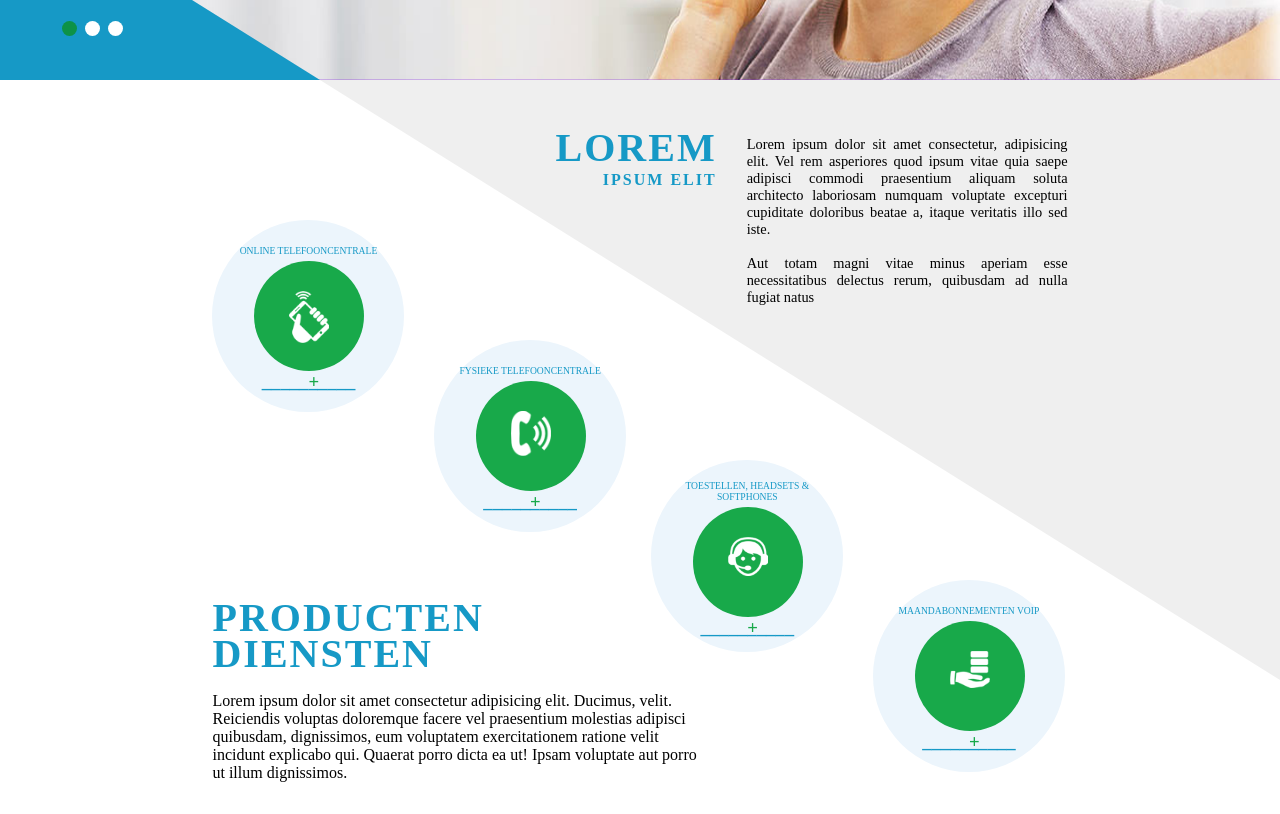
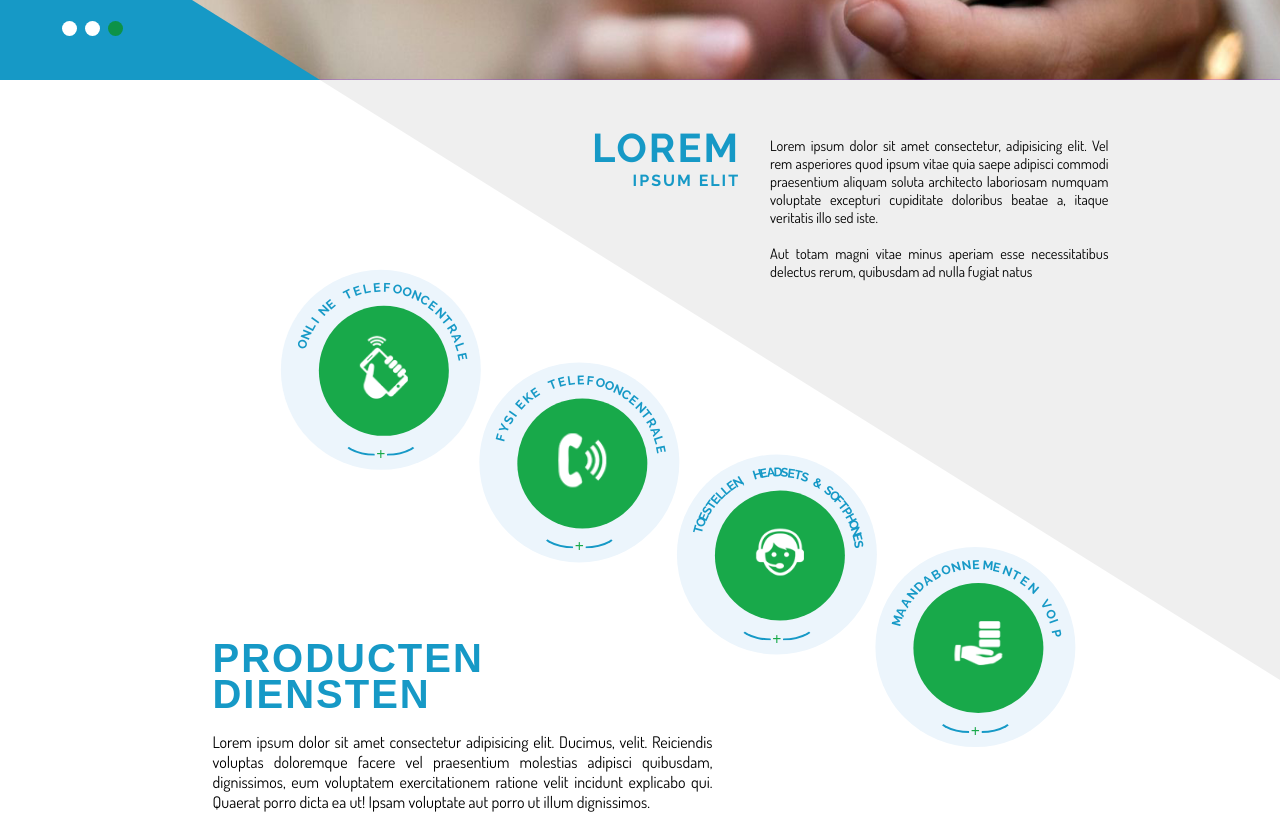
Before and after one commit to dly-47/website-test, a plain HTML site: page index.html in a window 1280 px wide. Shown: the part 560-1374 px from the top of the page. Drawn offline with Linux system fonts and the light colour scheme.

Commit message:
1st-completed

```diff
--- a/index.html
+++ b/index.html
@@ -49,15 +49,15 @@
 
             <p>Claritas est etiam processus dynam<br>icus, qui sequitur mutatione</p>
 
-            <div class="slides">
+        <div class="slides" id="trigger">
                 <div class="slide fade">
-                    <img  src="./assets/hero-landing.png">
+                    <img  src="./assets/hero-landing.png" alt="h-landing">
                 </div>
                 <div class="slide fade">
-                    <img  src="./assets/Touching-screen-on-tablet.png">
+                    <img  src="./assets/Touching-screen-on-tablet.png" alt="tablet-touching">
                 </div>
                 <div class="slide fade">
-                    <img  src="./assets/GTY_iphone_call_sk_140206_33x16_1600.png">
+                    <img  src="./assets/GTY_iphone_call_sk_140206_33x16_1600.png" alt="call-iphone">
                 </div>
             </div>
 
@@ -66,40 +66,57 @@
         </section>
 
         <section class="content">
+            <div class="content-container">
                 <div class="up-text">
                     <h2>Lorem <br><span>ipsum elit</span></h2>
-                <p>Lorem ipsum dolor sit amet consectetur, adipisicing elit. Vel rem asperiores quod ipsum vitae quia saepe adipisci commodi praesentium aliquam soluta architecto laboriosam numquam voluptate excepturi cupiditate doloribus beatae a, itaque veritatis illo sed iste. <br><br>Aut totam magni vitae minus aperiam esse necessitatibus delectus rerum, quibusdam ad nulla fugiat natus</br></p>
+                    <p>Lorem ipsum dolor sit amet consectetur, adipisicing elit. Vel rem asperiores quod ipsum vitae quia saepe adipisci commodi praesentium aliquam soluta architecto laboriosam numquam voluptate excepturi cupiditate doloribus beatae a, itaque veritatis illo sed iste. <br><br>Aut totam magni vitae minus aperiam esse necessitatibus delectus rerum, quibusdam ad nulla fugiat natus</p>
                 </div>
 
-            <div class="services">
+                <div class="services" onmouseover="">
                     <ul>
                         <li id="shake">
-                        <p>Online telefooncentrale</p>
+                            <p class="circTxt" id="ct1"></p>
                             <div class="icon-container">
-                            <img src="./assets/hand-shake-with--phone-icon-92648.png" alt="shake">
+                                <img id='shake-icon' src="./assets/hand-shake-with--phone-icon-92648.png" alt="shake">
                             </div>
-                        <h3>_____<span>+</span>_____</h3>
+                            <section class="lines">
+                                <span class="line1"></span>
+                                <h4>+</h4>
+                                <span class="line2"></span>
+                            </section>
                         </li>
                         <li id="call">
-                        <p>Fysieke telefooncentrale</p>
+                            <p class="circTxt" id="ct2"></p>
                             <div class="icon-container">
-                            <img src="./assets/phone42.png" alt="phone">
+                                <img id='call-icon' src="./assets/phone42.png" alt="phone">
                             </div>
-                        <h3>_____<span>+</span>_____</h3>
+                            <section class="lines">
+                                <span class="line1"></span>
+                                <h4>+</h4>
+                                <span class="line2"></span>
+                            </section>
                         </li>
                         <li id="headset">
-                        <p>Toestellen, headsets & softphones</p>
+                            <p class="circTxt" id="ct3"></p>
                             <div class="icon-container">
-                            <img src="./assets/headset.png" alt="headset">
+                                <img id='headset-icon' src="./assets/headset.png" alt="headset">
                             </div>
-                        <h3>_____<span>+</span>_____</h3>
+                            <section class="lines">
+                                <span class="line1"></span>
+                                <h4>+</h4>
+                                <span class="line2"></span>
+                            </section>
                         </li>
                         <li id="stack">
-                        <p>Maandabonnementen voip</p>
+                            <p class="circTxt" id="ct4"></p>
                             <div class="icon-container">
-                            <img src="./assets/stack.png" alt="stack">
+                                <img id='stack-icon' src="./assets/stack.png" alt="stack">
                             </div>
-                        <h3>_____<span>+</span>_____</h3>
+                            <section class="lines">
+                                <span class="line1"></span>
+                                <h4>+</h4>
+                                <span class="line2"></span>
+                            </section>
                         </li>
                     </ul>
                 </div>
@@ -108,15 +125,19 @@
                     <h2>Producten <br>diensten</h2>
                     <p>Lorem ipsum dolor sit amet consectetur adipisicing elit. Ducimus, velit. Reiciendis voluptas doloremque facere vel praesentium molestias adipisci quibusdam, dignissimos, eum voluptatem exercitationem ratione velit incidunt explicabo qui. Quaerat porro dicta ea ut! Ipsam voluptate aut porro ut illum dignissimos.</p>
                 </div>
+            </div>
+
+
         </section>
 
         <section class="map">
-            <iframe src="https://www.google.com/maps/embed?pb=!1m18!1m12!1m3!1d2507.3849716363297!2d3.688272015285121!3d51.06444317956474!2m3!1f0!2f0!3f0!3m2!1i1024!2i768!4f13.1!3m3!1m2!1s0x47c371a74ff26d11%3A0x5cbb38f825317e38!2sPeerstraat%20184b%2C%209000%20Gent%2C%20Belgium!5e0!3m2!1sen!2s!4v1595908001090!5m2!1sen!2s" width=100% height=400px frameborder="0" style="border:0;" allowfullscreen="" aria-hidden="false" tabindex="0"></iframe>
+            <iframe src="https://www.google.com/maps/embed?pb=!1m18!1m12!1m3!1d2507.3849716363297!2d3.688272015285121!3d51.06444317956474!2m3!1f0!2f0!3f0!3m2!1i1024!2i768!4f13.1!3m3!1m2!1s0x47c371a74ff26d11%3A0x5cbb38f825317e38!2sPeerstraat%20184b%2C%209000%20Gent%2C%20Belgium!5e0!3m2!1sen!2s!4v1595908001090!5m2!1sen!2s" height=400 style="border:0; width:100%" allowfullscreen="" aria-hidden="false" tabindex="0"></iframe>
         </section>
     </div>
 
     <footer class="bottom">
         <section class='top-footer'>
+            <div class='top-footer-container'>
                 <div id="bot-logo">
                     <a href="#">LO<span>GO</span></a>
                 </div>
@@ -129,6 +150,7 @@
                         <li>Contact</li>
                     </ul>
                 </nav>
+            </div>
         </section>
 
         <section class="mid-footer">
@@ -153,6 +175,7 @@
         </section>
     </footer>
 
-    <script src="./main.js"></script>
+    <script src="./slider.js"></script>
+    <script src="./text.js"></script>
 </body>
 </html>
--- a/main.css
+++ b/main.css
@@ -1,3 +1,10 @@
+@import url('https://fonts.googleapis.com/css2?family=Dosis:wght@400;700&family=Raleway:wght@500;700;900&display=swap');
+
+/*
+font-family: 'Dosis', sans-serif;
+font-family: 'Raleway', sans-serif;
+*/
+
 * {
     margin: 0;
     box-sizing: border-box;
@@ -9,15 +16,15 @@ a, button, li, nav :hover {
 
 .hero {
     position: relative;
-    margin: 0;
-    width: 100%;
+    margin-left: 16.6%;
+    width: 67%;
     height: 50px;
     background-color: white;
 }
 
 #logo {
     position: absolute;
-    left: 16.6%;
+    left: 0;
     top: 20px;
     display: inline-block;
     width: 50%;
@@ -26,6 +33,8 @@ a, button, li, nav :hover {
 #logo a {
     font-size: 2.2em;
     text-decoration: none;
+    font-family: 'Raleway', sans-serif;
+    font-weight: bolder;
     letter-spacing: 3px;
     color: #1699c6;
     font-weight: bold;
@@ -38,7 +47,7 @@ a, button, li, nav :hover {
 #right-sec {
     position: absolute;
     display: flex;
-    right: 16.6%;
+    right: 0;
     top: 25px;
 }
 .hero ul {
@@ -49,6 +58,7 @@ a, button, li, nav :hover {
 .hero ul li {
     display: inline;
     padding-right: 4px;
+    font-family: 'Raleway', sans-serif;
     border-right: 2px solid black;
 }
 
@@ -64,6 +74,7 @@ a, button, li, nav :hover {
 
 .buttons button {
     color: white;
+    font-family: 'Raleway', sans-serif;
     padding: 15px 27px;
     border: 0px;
     text-transform: uppercase;
@@ -86,14 +97,15 @@ a, button, li, nav :hover {
 
 .navigator ul {
     list-style-type: none;
+    font-family: 'Raleway', sans-serif;
     text-align: center;
 }
 
 .navigator ul li {
     display: inline-block;
     height: 100px;
-    padding-top: 40px;
-    margin-right: 70px;
+    padding: 40px;
+    margin-right: 20px;
     color: white;
     text-transform: uppercase;
 }
@@ -142,15 +154,20 @@ a, button, li, nav :hover {
     position: absolute;
     right: 0;
     clip-path: polygon(0 0, 100% 100%, 100% 0);
+}
 
-
+.content-container {
+    position: absolute;
+    width: 70%;
+    height: 100%;
+    left: 16.6%;
 }
 
 .up-text {
-    width: 40%;
+    width: 60%;
     display: flex;
     position: absolute;
-    right: 16.6%;
+    right: 0%;
     top: 7%;
     z-index: 1;
 }
@@ -159,6 +176,7 @@ a, button, li, nav :hover {
     width: 500px;
     margin-right: 30px;
     text-transform: uppercase;
+    font-family: 'Raleway', sans-serif;
     text-align: right;
     color: #1699c6;
     font-size: 2.5em;
@@ -173,63 +191,57 @@ a, button, li, nav :hover {
 .up-text p {
     width: 1000px;
     font-size: .9em;
+    font-family: 'Dosis', sans-serif;
     text-align: justify;
 }
 
+.services {
+    position: absolute;
+    width: 100%;
+    left: 0;
+    top: 40%;
 
+}
 .services ul {
-    position: relative;
     list-style-type: none;
-    margin-left: 16.6%;
-    padding: 0;
-    width: 66.6%;
+    width: 100%;
+    display: flex;
+    justify-content: space-between;
+    transform: rotate(25deg);
 }
 
 .services ul li {
-    position: absolute;
     display: inline-block;
+    transform: rotate(-25deg);
     border-radius: 50%;
-    width: 192px;
-    height: 192px;
+    padding-top: 24px;
+    width: 200px;
+    height: 200px;
     background-color: #ecf5fc;
     text-align: center;
 }
+
 
 .services ul li p {
     display: inline-block;
     text-align: center;
     font-size: 0.6em;
+    font-family: 'Raleway', sans-serif;
     color: #1699c6;
     text-transform: uppercase;
 }
 
-.services ul li:nth-child(1){
-    top: 140px;
-    left: 0;
-    padding: 20px;
+.icon-container img {
+    margin-top: 38px;
+    width: 3em;
 }
 
-.services ul li:nth-child(2){
-    top: 260px;
-    left: 26%;
-    padding: 20px;
+#shake-icon {
+    margin-top: 30px;
 }
 
-.services ul li:nth-child(3){
-    top: 380px;
-    right: 26%;
-    padding: 20px;
-}
-
-.services ul li:nth-child(4){
-    top: 500px;
-    right:0;
-    padding: 20px;
-}
-
-.icon-container img {
-    margin-top: 30px;
-    width: 2.5em;
+#call-icon {
+    margin-top: 35px;
 }
 
 h3 {
@@ -248,30 +260,74 @@ h3 span {
 .services ul li div {
     text-align: center;
     display: inline-block;
-    width: 110px;
-    height: 110px;
+    width: 130px;
+    height: 130px;
     background-color: #18a94a;
     border-radius: 50%;
-    margin-top: 3px;
-    margin-left: 2px;
+    margin-top: 12px;
+    margin-left: 1px;
 }
+
+.lines {
+    position: relative;
+    margin: auto;
+    margin-top: 10px;
+    width: 100px;
+    height: 20px;
+}
+
+.line1 {
+    position: absolute;
+    left: 9px;
+    bottom: 10px;
+    width: 35px;
+    height: 20px;
+    border-bottom: 2px solid transparent;
+    border-left: 2px solid transparent;
+    border-color: transparent transparent #1699c6 transparent;
+    border-radius: 0 0 0 100%;
+}
+
+.lines h4 {
+    color: #18a94a;
+}
+
+.line2 {
+    position: absolute;
+    right: 9px;
+    bottom: 10px;
+    width: 35px;
+    height: 20px;
+    border-bottom: 2px solid transparent;
+    border-right: 2px solid transparent;
+    border-color: transparent transparent #1699c6 transparent;
+    border-radius: 0 0 100% 0;
+}
+
 
 .down-text {
     position: absolute;
     width: 500px;
     height: 200px;
-    left: 16.6%;
-    bottom: 10%;
+    left: 0;
+    bottom: 5%;
     z-index: 1;
+    text-align: justify;
 }
 
 .down-text h2 {
     color: #1699c6;
     font-size: 2.5em;
+    font-family: 'Railway', sans-serif;
     letter-spacing: 2px;
     line-height: .9em;
     text-transform: uppercase;
     margin-bottom: 20px;
+    text-align: justify;
+}
+
+.down-text p {
+    font-family: 'Dosis', sans-serif;
 }
 
 .map {
@@ -287,14 +343,22 @@ footer {
 }
 
 .top-footer {
+    position: relative;
     width: 100%;
     height: 90px;
     background-color: #eeeeee;
 }
 
+.top-footer-container {
+    position: absolute;
+    width: 67%;
+    height: 100%;
+    left: 16.6%;
+}
+
 #bot-logo {
     position: absolute;
-    left: 16.6%;
+    left: 0;
     top: 24px;
     display: inline-block;
     width: 50%;
@@ -302,6 +366,7 @@ footer {
 
 #bot-logo a {
     font-size: 2.2em;
+    font-family: 'Raleway', sans-serif;
     text-decoration: none;
     letter-spacing: 3px;
     color: #1699c6;
@@ -315,7 +380,7 @@ footer {
 .bot-navigator {
     position: absolute;
     display: flex;
-    right: 16.6%;
+    right: 0;
     top: 35px;
 }
 
@@ -325,6 +390,7 @@ footer {
 
 .bot-navigator ul li {
     display: inline;
+    font-family: 'Raleway', sans-serif;
     margin-left: 30px;
     text-transform: uppercase;
     color: #1699c6;
@@ -347,6 +413,12 @@ footer {
     transform: scale(0.8);
 }
 
+.mid-footer div p {
+    font-family: 'Dosis', sans-serif;
+}
+
+
+
 .mid-footer div img {
     margin-right: 10px;
 }
@@ -360,6 +432,7 @@ footer {
 
 .bot-footer p {
     text-align: center;
+    font-family: 'Dosis', sans-serif;
     margin: 30px;
     font-size: smaller;
 }
--- a/main.js
+++ b/slider.js
@@ -1,5 +1,9 @@
+var sliders = document.getElementById("trigger");
 var slideIndex = 1;
+var timer;
+
 showSlides(slideIndex);
+autoSlides();
 
 function plusSlides(n) {
   showSlides(slideIndex += n);
@@ -21,7 +25,7 @@ function showSlides(n) {
     for (i = 0; i < dots.length; i++) {
         dots[i].style.backgroundColor = "white";
     }
-    if (slideIndex > slides.length) {slideIndex = 1}
+    if (slideIndex > slides.length) slideIndex = 1
     slides[slideIndex-1].style.display = "block";
     dots[slideIndex-1].style.backgroundColor = "#0d9247";
 }
@@ -34,11 +38,19 @@ function autoSlides() {
         slides[i].style.display = "none";
     }
     for (i = 0; i < dots.length; i++) {
-        dots[i].className = dots[i].className.replace(" active", "");
+        dots[i].style.backgroundColor = "white";
     }
     slideIndex++;
-    if (slideIndex > slides.length) {slideIndex = 1}
+    if (slideIndex > slides.length) slideIndex = 1;
     slides[slideIndex-1].style.display = "block";
-    dots[slideIndex-1].className += " active";
-    setTimeout(autoSlides,3000);
+    dots[slideIndex-1].style.backgroundColor = "#0d9247";
+    timer = setTimeout(autoSlides,3000);
 }
+
+sliders.onmouseover = function() {
+    clearTimeout( timer );
+}
+
+sliders.onmouseout = function() {
+    timer = setTimeout( autoSlides, 3000 );
+};
--- a/slides.css
+++ b/slides.css
@@ -1,8 +1,12 @@
+@import url('https://fonts.googleapis.com/css2?family=Dosis:wght@400;700&family=Raleway:wght@500;700;900&display=swap');
+
+
 .banner p {
     position: absolute;
     left: 16.6%;
     top: 30%;
     font-size: 2em;
+    font-family: 'Raleway', sans-serif;
     margin-left: 5px;
     color: #5b5b5b;
     font-weight: bold;
--- /dev/null
+++ b/text.js
@@ -0,0 +1,18 @@
+function circularText(txt, radius, classIndex) {
+    txt = txt.split(""),
+      classIndex = document.getElementsByClassName("circTxt")[classIndex];
+
+    var deg = 160 / txt.length,
+      origin = -75;
+
+    txt.forEach((ea) => {
+      ea = `<p style='height:${radius}px;position:absolute;transform:rotate(${origin}deg);transform-origin:0 100%;left:50%;bottom:50%;font-size: 1.3em;font-weight:bold'>${ea}</p>`;
+      classIndex.innerHTML += ea;
+      origin += deg;
+    });
+  }
+
+  circularText("Online telefooncentrale", 90, 0);
+  circularText("Fysieke telefooncentrale", 90, 1);
+  circularText("Toestellen, headsets & softphones", 90, 2);
+  circularText("Maandabonnementen voip", 90, 3);
```
Lines whose indentation alone changed are shown as unchanged.
